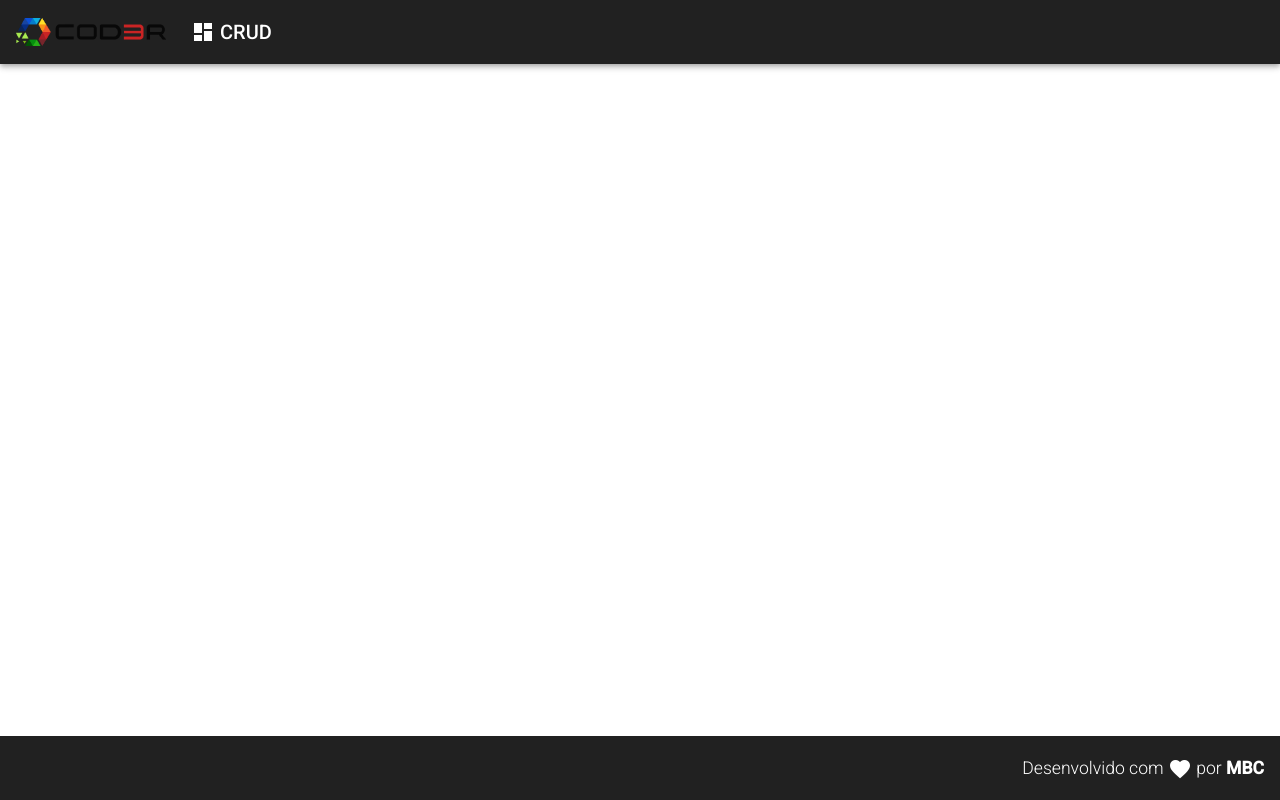
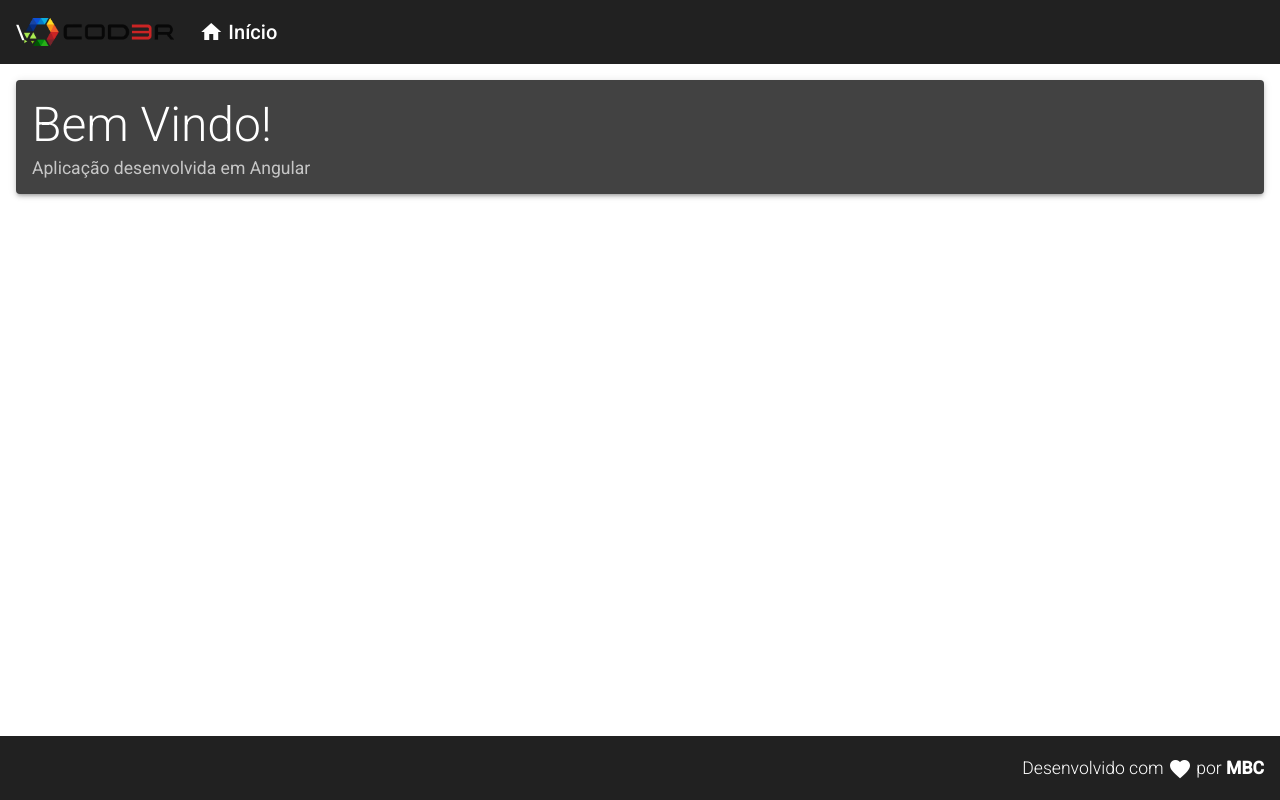
Before and after one commit to mbcordeiro/crud-angular, an Angular app in the folder frontend/: page / in a window 1280 px wide. Built offline with nearby package versions, Linux system fonts and the light colour scheme.

Commit message:
Home COmponent

```diff
--- a/frontend/src/app/components/template/header/header.component.html
+++ b/frontend/src/app/components/template/header/header.component.html
@@ -1,5 +1,5 @@
 <mat-toolbar class="header mat-elevation-z4">
-    <span>
+    \<span>
         <a>
             <img class="logo" src="assets/img/logo.png" alt="logo">
         </a>
@@ -7,9 +7,9 @@
     <span class="title-group">
         <a>
             <i class="material-icons">
-                dashboard
+                home
             </i>
-            CRUD
+            Início
         </a>
     </span>
 </mat-toolbar>
--- a/frontend/src/app/components/template/nav/nav.component.css
+++ b/frontend/src/app/components/template/nav/nav.component.css
@@ -10,3 +10,8 @@
 .sidenav i {
     padding-right: 10px;
 }
+
+.content {
+    padding: 16px;
+    background-color: #FFF;
+}
--- a/frontend/src/app/components/template/nav/nav.component.html
+++ b/frontend/src/app/components/template/nav/nav.component.html
@@ -11,8 +11,11 @@
                 <i class="material-icons">
                     storefront
                 </i>
-                ProdutosS
+                Produtos
             </a>
         </mat-nav-list>
     </mat-sidenav>
+    <mat-sidenav-content class="content">
+        <app-home></app-home>
+    </mat-sidenav-content>
 </mat-sidenav-container>
--- /dev/null
+++ b/frontend/src/app/views/home/home.component.css
@@ -0,0 +1,9 @@
+.home .title {
+    font-size:  3rem;
+    font-weight: 300;
+    line-height: 1.2;
+}
+
+.home .subtitle {
+    font-size: 1.1rem;
+}
--- /dev/null
+++ b/frontend/src/app/views/home/home.component.html
@@ -0,0 +1,8 @@
+<mat-card class="home mat-elevation-z3">
+    <mat-card-title class="title">
+        Bem Vindo!
+    </mat-card-title>
+    <mat-card-subtitle class="subtitle">
+        Aplicação desenvolvida em Angular
+    </mat-card-subtitle>
+</mat-card>
--- /dev/null
+++ b/frontend/src/app/views/home/home.component.ts
@@ -0,0 +1,15 @@
+import { Component, OnInit } from '@angular/core';
+
+@Component({
+  selector: 'app-home',
+  templateUrl: './home.component.html',
+  styleUrls: ['./home.component.css']
+})
+export class HomeComponent implements OnInit {
+
+  constructor() { }
+
+  ngOnInit(): void {
+  }
+
+}
```
Also changed, not shown: frontend/src/app/app.module.ts (+6 -2 lines).
